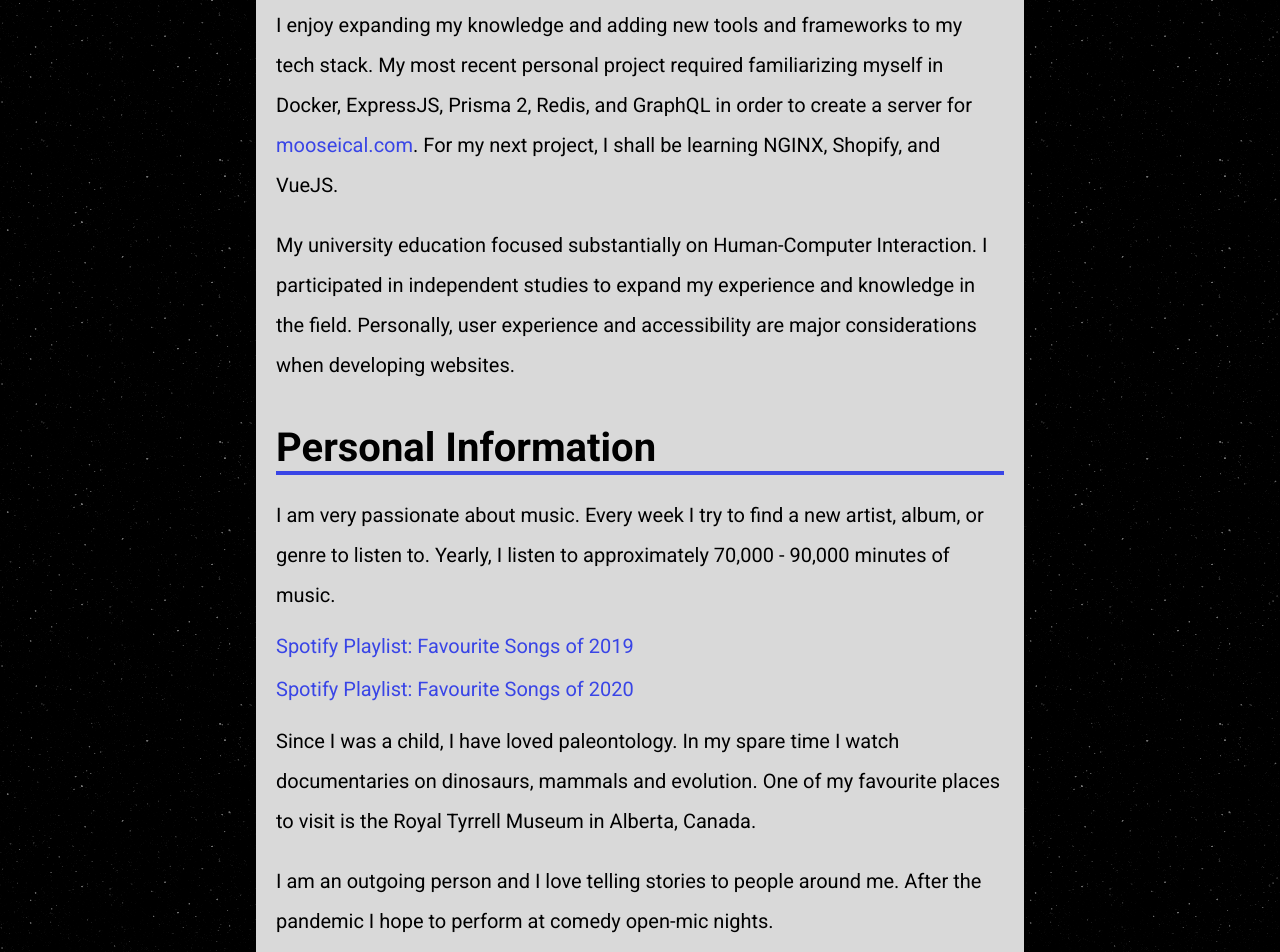
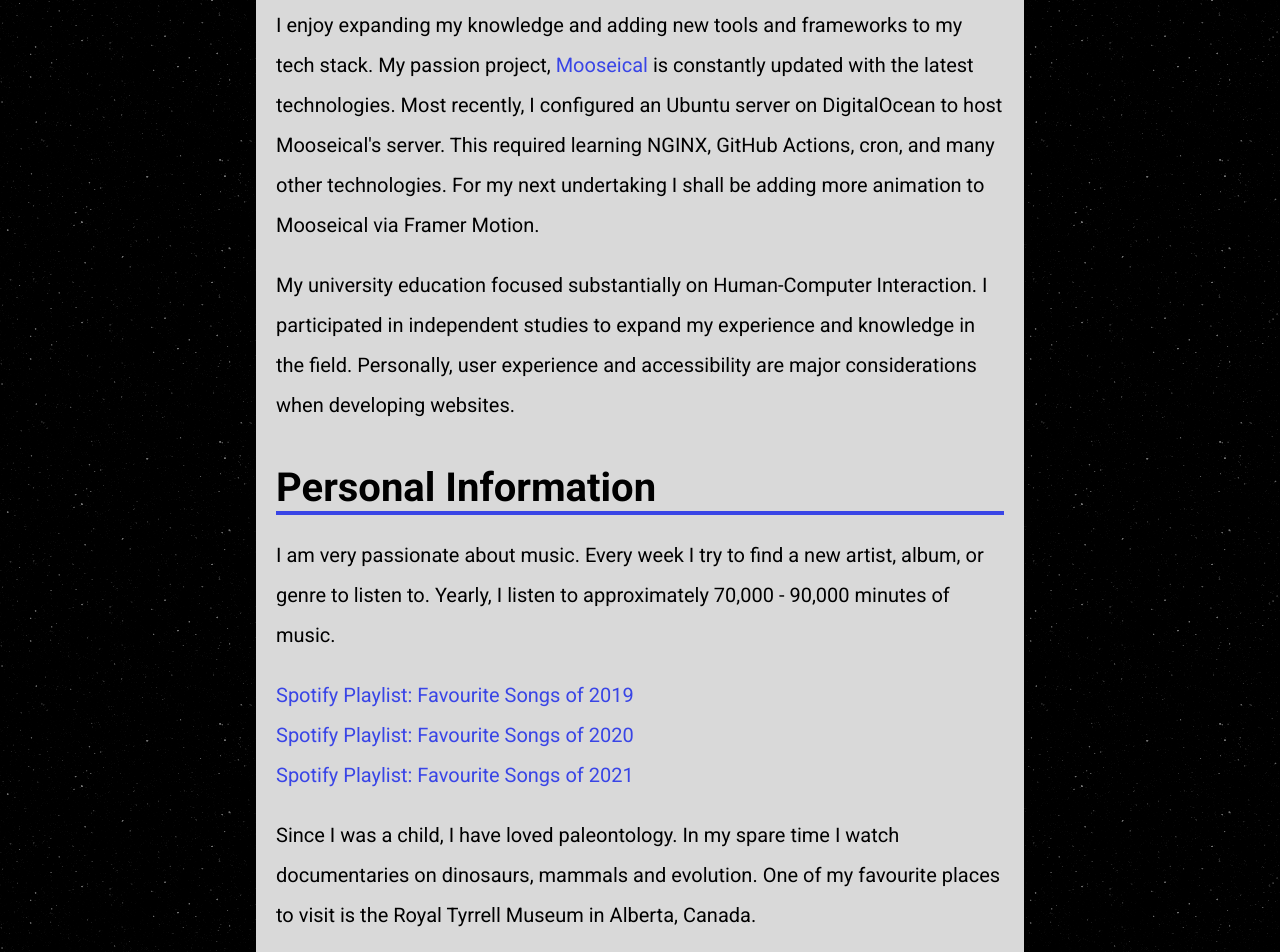
Before and after one commit to 100BC/C-V, a Next.js app: page /info in a window 1280 px wide. Shown: the part 800-1752 px from the top of the page. Built offline with nearby package versions, Linux system fonts and the light colour scheme.

Commit message:
Update Info

```diff
--- a/components/WorkExperienceRender/PersonalProjects.tsx
+++ b/components/WorkExperienceRender/PersonalProjects.tsx
@@ -52,6 +52,7 @@
       </WorkExperienceItem>
       <WorkExperienceItem
         title="nextjs template"
+        id="nextjstemplate"
         jobTitle="Template Repository"
         time="Mar.&nbsp;2021 - Present"
         links={[
--- a/pages/info.tsx
+++ b/pages/info.tsx
@@ -24,7 +24,7 @@
           when developing websites; I always ensure that the user experience,
           accessibility, time to first byte and search engine optimizations
           (SEO) are of high quality. In fact, my{' '}
-          <Link href="https://github.com/100BC/nextjs-template">
+          <Link href="/experience/projects#nextjstemplate">
             <a>NextJS template repo</a>
           </Link>{' '}
           already comes with SEO pre-configured with Open Graph Protocol and
@@ -33,13 +33,15 @@
         </p>
         <p>
           I enjoy expanding my knowledge and adding new tools and frameworks to
-          my tech stack. My most recent personal project required familiarizing
-          myself in Docker, ExpressJS, Prisma 2, Redis, and GraphQL in order to
-          create a server for{' '}
-          <Link href="https://www.mooseical.com/">
-            <a>mooseical.com</a>
-          </Link>
-          . For my next project, I shall be learning NGINX, Shopify, and VueJS.
+          my tech stack. My passion project,{' '}
+          <Link href="/experience/projects#mooseical">
+            <a>Mooseical</a>
+          </Link>{' '}
+          is constantly updated with the latest technologies. Most recently, I
+          configured an Ubuntu server on DigitalOcean to host Mooseical&apos;s
+          server. This required learning NGINX, GitHub Actions, cron, and many
+          other technologies. For my next undertaking I shall be adding more
+          animation to Mooseical via Framer Motion.
         </p>
         <p>
           My university education focused substantially on Human-Computer
@@ -55,21 +57,33 @@
           artist, album, or genre to listen to. Yearly, I listen to
           approximately 70,000 - 90,000 minutes of music.
         </p>
+        <ul>
+          <li>
             <Link href="https://open.spotify.com/playlist/1GPCQfyt6DaOUVicnUnuda?si=W9xo9KmBQh2ZZFE3sxrlZg">
               <a>Spotify Playlist: Favourite Songs of 2019</a>
             </Link>
+          </li>
+          <li>
             <Link href="https://open.spotify.com/playlist/0Bfqb3R1cIYa7KRaSxRD9r?si=oRX-0u7qRZ6Io5Llq3nzlg">
               <a>Spotify Playlist: Favourite Songs of 2020</a>
             </Link>
+          </li>
+          <li>
+            <Link href="https://open.spotify.com/playlist/54x7ANI1GNM6uNUC4jMaTH?si=587d288cc1824189">
+              <a>Spotify Playlist: Favourite Songs of 2021</a>
+            </Link>
+          </li>
+        </ul>
+
         <p>
           Since I was a child, I have loved paleontology. In my spare time I
           watch documentaries on dinosaurs, mammals and evolution. One of my
           favourite places to visit is the Royal Tyrrell Museum in Alberta,
           Canada.
-        </p>
-        <p>
-          I am an outgoing person and I love telling stories to people around
-          me. After the pandemic I hope to perform at comedy open-mic nights.
+          <br />
+          <br />I am an outgoing person and I love telling stories to people
+          around me. After the pandemic I hope to perform at comedy open-mic
+          nights.
         </p>
       </section>
     </Layout>
```
Lines whose indentation alone changed are shown as unchanged.
